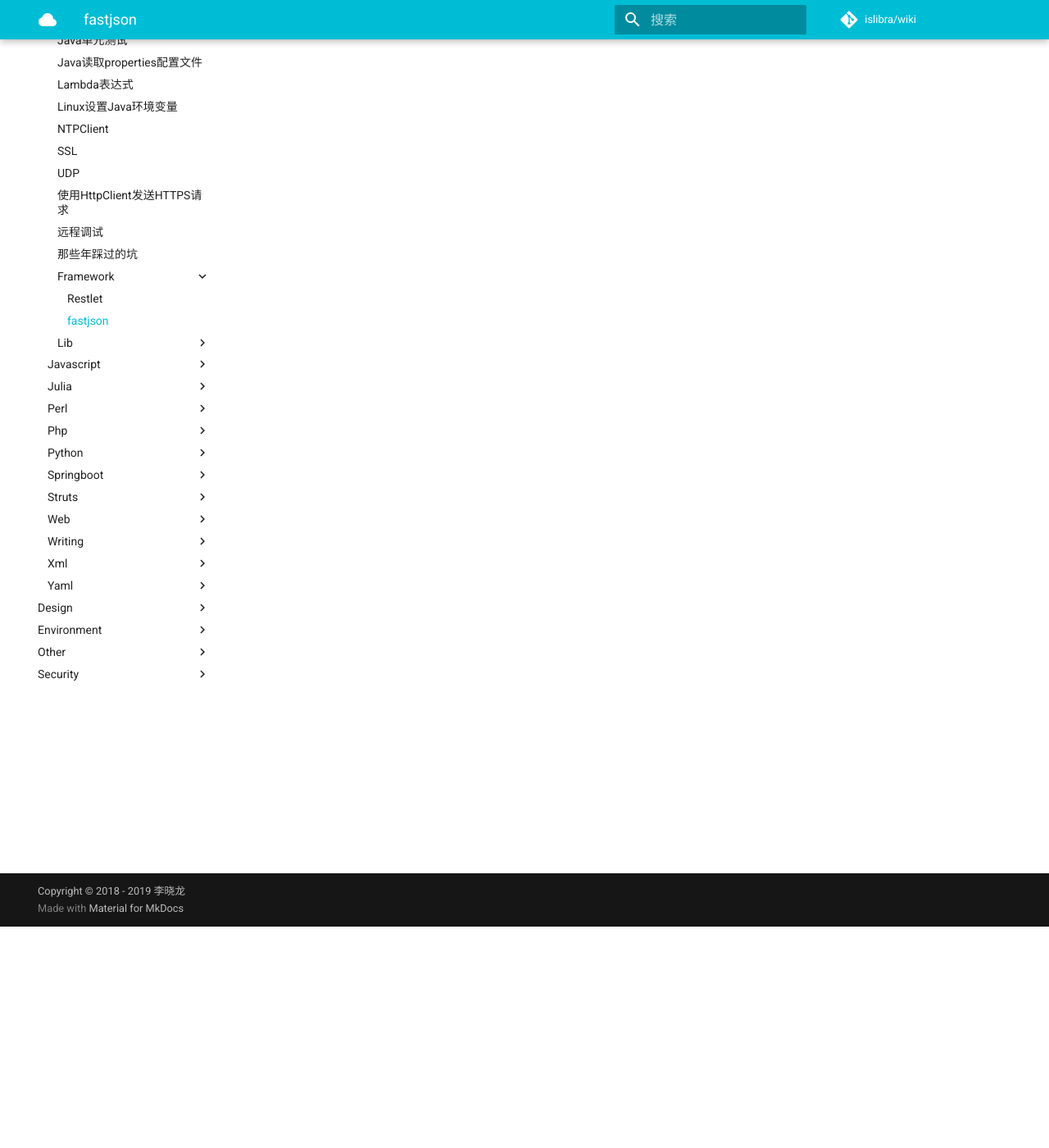
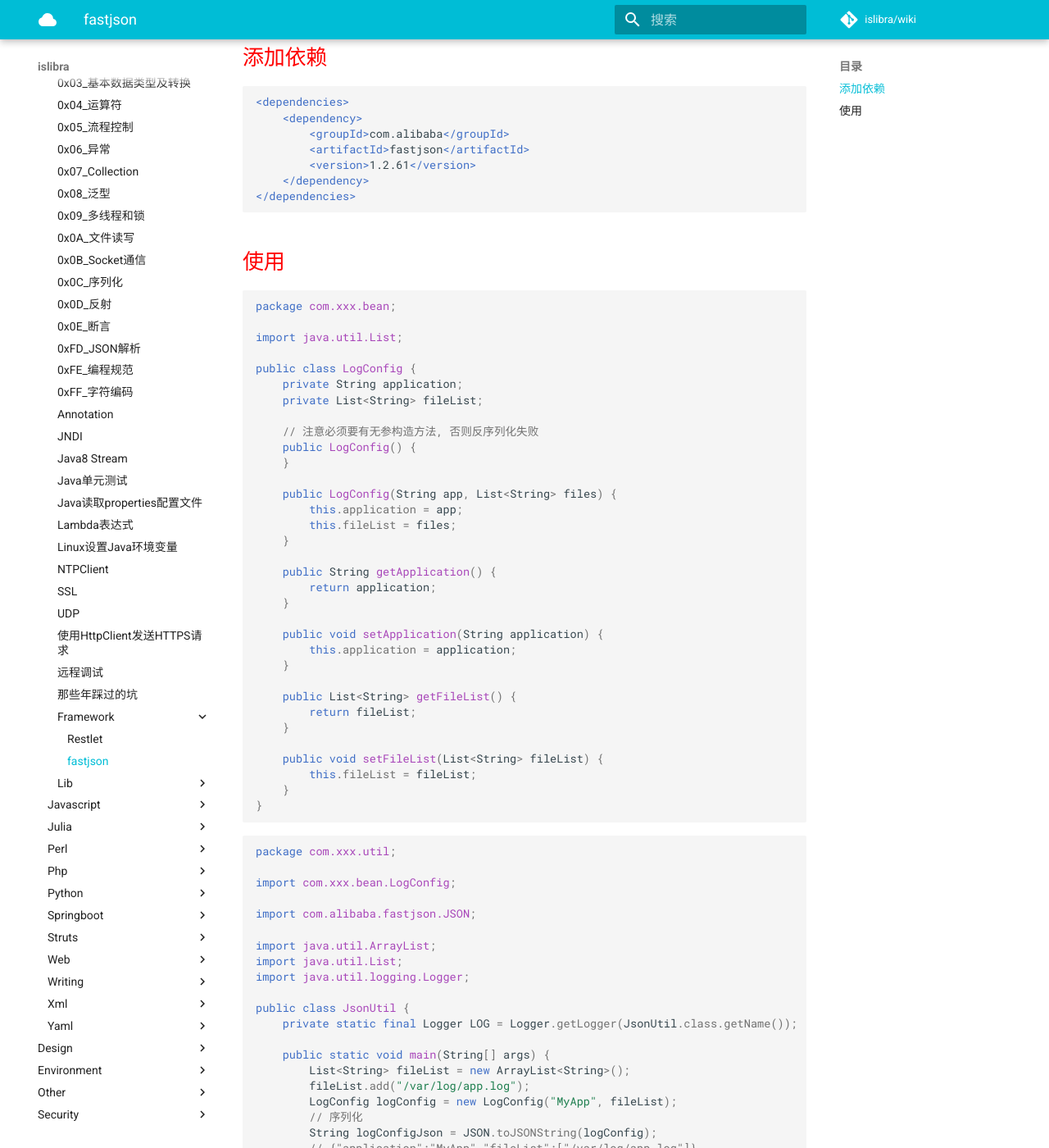
Before and after one commit to islibra/wiki, an MkDocs documentation site: the page built from docs/coding/java/framework/fastjson.md, in a window 1280 px wide and 1400 px high, scrolled down 270 px. Shown: the whole window at 82% size. Built offline with MkDocs 1.6.1 and Material for MkDocs 9.7.7, drawn with Linux system fonts in a browser that asks for light colours; comment, search, counter and statistics services are not loaded; some of the changed text lies outside the part shown.

Commit message:
Update fastjson.md

````diff
--- a/docs/coding/java/framework/fastjson.md
+++ b/docs/coding/java/framework/fastjson.md
@@ -1 +1,94 @@
 # fastjson
+
+提供Java对象和JSON字符串互相转换的Java库
+
+- [官方网站](https://github.com/alibaba/fastjson)
+- [新手指南](https://github.com/alibaba/fastjson/wiki/Quick-Start-CN)
+
+## 添加依赖
+
+```xml
+<dependencies>
+    <dependency>
+        <groupId>com.alibaba</groupId>
+        <artifactId>fastjson</artifactId>
+        <version>1.2.61</version>
+    </dependency>
+</dependencies>
+```
+
+## 使用
+
+```java
+package com.xxx.bean;
+
+import java.util.List;
+
+public class LogConfig {
+    private String application;
+    private List<String> fileList;
+
+    // 注意必须要有无参构造方法, 否则反序列化失败
+    public LogConfig() {
+    }
+
+    public LogConfig(String app, List<String> files) {
+        this.application = app;
+        this.fileList = files;
+    }
+
+    public String getApplication() {
+        return application;
+    }
+
+    public void setApplication(String application) {
+        this.application = application;
+    }
+
+    public List<String> getFileList() {
+        return fileList;
+    }
+
+    public void setFileList(List<String> fileList) {
+        this.fileList = fileList;
+    }
+}
+```
+
+```java
+package com.xxx.util;
+
+import com.xxx.bean.LogConfig;
+
+import com.alibaba.fastjson.JSON;
+
+import java.util.ArrayList;
+import java.util.List;
+import java.util.logging.Logger;
+
+public class JsonUtil {
+    private static final Logger LOG = Logger.getLogger(JsonUtil.class.getName());
+
+    public static void main(String[] args) {
+        List<String> fileList = new ArrayList<String>();
+        fileList.add("/var/log/app.log");
+        LogConfig logConfig = new LogConfig("MyApp", fileList);
+        // 序列化
+        String logConfigJson = JSON.toJSONString(logConfig);
+        // {"application":"MyApp","fileList":["/var/log/app.log"]}
+        LOG.info(logConfigJson);
+
+        String anotherJson = "{\"application\":\"AnotherApp\","
+                + "\"fileList\":[\"/var/log/app.log\"]}";
+        // 反序列化
+        LogConfig anotherConfig = JSON.parseObject(anotherJson, LogConfig.class);
+        // AnotherApp
+        LOG.info(anotherConfig.getApplication());
+
+        String arrayJson = "['北京','上海','深圳']";
+        List<String> citys = JSON.parseArray(arrayJson, String.class);
+        // [北京, 上海, 深圳]
+        LOG.info(citys.toString());
+    }
+}
+```
````
